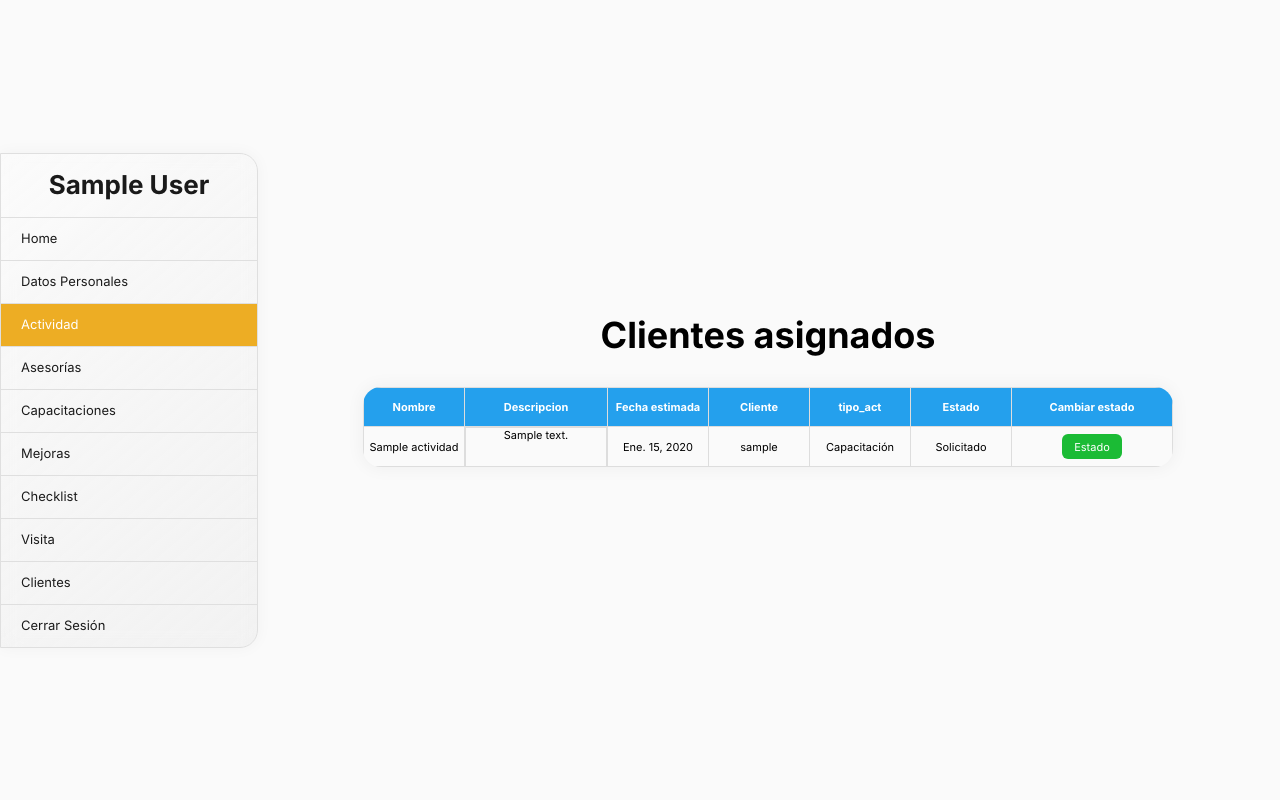
After one commit to maxquevedo/safelyWeb, a Django app: page /profesional/cliente/asignado/ in a window 1280 px wide. The commit adds this page. Run offline with Django 3.2, Linux system fonts and the light colour scheme; a user stored in the database is signed in; tables that the repository leaves empty hold one stand-in row (values such as "Sample post"); some libraries are stand-ins or nearby versions.

Commit message:
Vista cliente ligado con profesional

```diff
--- a/safely/app/forms.py
+++ b/safely/app/forms.py
@@ -276,9 +276,10 @@ class ActividadModForm(forms.ModelForm):
         fields = ['nombre', 'descripcion', 'fec_estimada', 'fec_ida' ]
 
 
-class ActualizarActividad(forms.Form):
+class ActualizarActividad(forms.ModelForm):
+    fec_estimada = forms.DateField()
     class Meta:
-        models = Actividad
+        model = Actividad
         fields = ['nombre','descripcion','tipo_act','fec_estimada','estado','id_cli','id_prof']
 
 
--- a/safely/profesional/urls.py
+++ b/safely/profesional/urls.py
@@ -34,5 +34,7 @@ urlpatterns = [
     path('profesional/visita/', vista_visita, name='vista_visita'),
     path('profesional/visita/crear', crear_visita, name='crear_visita'),
     path('profesional/visita/modificar/<int:id_visita>/', modificar_visita, name='modificar_visita'),
-    path('profesional/visita/ingresar/', ingresar_visita, name='ingresar_visita')
+    path('profesional/visita/ingresar/', ingresar_visita, name='ingresar_visita'),
+    path('profesional/cliente/asignado/', cliente_asignado, name='cliente_asignado'),
+
 ]
--- a/safely/profesional/views.py
+++ b/safely/profesional/views.py
@@ -11,6 +11,8 @@ from app.forms import *
 
 from django.views.generic.list import ListView
 from django.utils.decorators import method_decorator
+
+
 
 
 # Create your views here.
@@ -419,3 +421,24 @@ def ingresar_visita(request):
         else:
             data["form"] = formulario
     return render(request, 'profesional/visita/ingresar-visita.html',data)
+
+@login_required
+def cliente_asignado(request):
+    id_usuario = request.user.id
+
+    try:
+        pro = Profesional.objects.get(id_perfil=Perfil.objects.get(id_auth_user=id_usuario))
+        id_profesional = pro.id_prof
+        ACT = Actividad.objects.filter(id_prof=id_profesional)
+    except:
+        ACT = Actividad.objects.none()
+
+    page = request.GET.get('page', 1)
+    try:
+        paginator = Paginator(ACT, 5)
+        ACT = paginator.page(page)
+    except:
+        raise Http404
+    context = {'entity': ACT,
+                'paginator': paginator}
+    return render(request, 'profesional/clientes.html', context)
--- a/safely/templates/administrador/actividades/actividades_lista.html
+++ b/safely/templates/administrador/actividades/actividades_lista.html
@@ -57,10 +57,13 @@
                                 Asesoría
                                 {% elif entity.3 == '3' %}
                                 Visita
+                                {% elif entity.3 == '4' %}
+                                Asignado
                                 {% endif %}
                             </td>
 
                             <td>
+
                                 {% if entity.8 == '1' %}
                                 Solicitado
                                 {% elif entity.8 == '2' %}
@@ -80,9 +83,6 @@
                                 <a href="{% url 'actualizar_actividad' entity.0 %}" id="modificar">
                                     <div class = "modificar"><p>Modificar</p></div>
                                 </a>
-                                <a href="{% url 'estado_actividad' entity.0 %}" id="Estado">
-                                    <div class = "modificar"><p>Estado</p></div>
-                                </a>
                             </td>
                         </tr>
                         {% endfor %}
--- /dev/null
+++ b/safely/templates/profesional/clientes.html
@@ -0,0 +1,86 @@
+{% extends 'base.html' %}
+{% load static %}
+{% block tittle %}Profesional - Actividad{% endblock %}
+
+{% block body %}
+<div class="container-menu">
+    <div class="menu-vertical">
+        <ul>
+            <h2>{{user.get_full_name}}</h2>
+            <li><a href="{% url 'home-prof' %}">Home</a></li>
+            <li><a href="{% url 'datos-prof' %}">Datos Personales</a></li>
+            <li><a class="active-pro" href="{% url 'vista_actividad' %}">Actividad</a></li>
+            <li><a href="{% url 'lista_ase' %}">Asesorías</a></li>
+            <li><a href="{% url 'lista_capa' %}">Capacitaciones</a></li>
+            <li><a href="{% url 'vista_mejoras' %}">Mejoras</a></li>
+            <li><a href="{% url 'lista_ch' %}">Checklist</a></li>
+            <li><a href="{% url 'vista_visita' %}">Visita</a></li>
+            <li><a href="#">Clientes</a></li>
+            <li><a href="{% url 'logout' %}">Cerrar Sesión</a></li>
+        </ul>
+    </div>
+    <div class="info-perfiles">
+        <div class="container-lista">
+            <div class="lista">
+                <h2>Clientes asignados</h2>
+
+                <table class="table">
+                    <thead class="thead-dark">
+                        <tr>
+
+                            <th>Nombre</th>
+                            <th>Descripcion</th>
+                            <th>Fecha estimada</th>
+                            <th>Cliente</th>
+                            <th>tipo_act</th>
+                            <th>Estado </th>
+                            <th>Cambiar estado</th>
+                        </tr>
+                    </thead>
+                    <tbody>
+                        {% if entity %}
+                        {% for entity in entity %}
+                        <tr>
+                            <td>{{entity.nombre}}</td>
+                            <td class="desc-act"><p>{{entity.descripcion}}</p></td>
+                            <td>{{entity.fec_estimada}}</td>
+                            <td>{{entity.id_cli}}</td>
+                            <td>{% if entity.tipo_act == '1' %}
+                                Capacitación
+                                {% elif entity.tipo_act == '2' %}
+                                Asesoría
+                                {% elif entity.tipo_act == '3' %}
+                                Visita
+                                {% elif entity.tipo_act == '4' %}
+                                Asignado
+                                {% endif %}
+                            </td>
+                            <td>{% if entity.estado == '1' %}
+                                Solicitado
+                                {% elif entity.estado == '2' %}
+                                Pendiente
+                                {% elif entity.estado == '3' %}
+                                Realizado
+                                {% elif entity.estado == '4' %}
+                                Cancelado
+                                {% endif %}
+                            </td>
+
+                            <td class="table-action" >
+                                <a href="{% url 'estado_actividad' entity.id_actividad %}" id="Estado">
+                                    <div class = "modificar"><p>Estado</p></div>
+                                </a>
+                            </td>
+                        </tr>
+                        {% endfor %}
+                        {% endif %}
+                    </tbody>
+                </table>
+                <div class="num-pag">
+                    {% include 'paginator.html'%}
+                </div>
+            </div>
+        </div>
+    </div>
+</div>
+{% endblock %}
--- a/safely/templates/profesional/home-profesional.html
+++ b/safely/templates/profesional/home-profesional.html
@@ -17,7 +17,7 @@
             <li><a href="{% url 'vista_mejoras' %}">Mejoras</a></li>
             <li><a href="{% url 'lista_ch' %}">Checklist</a></li>
             <li><a href="{% url 'vista_visita' %}">Visita</a></li>
-            <li><a href="#">Clientes</a></li>
+            <li><a href="{% url 'cliente_asignado' %}">Clientes</a></li>
             <li><a href="{% url 'logout' %}">Cerrar Sesión</a></li>
         </ul>
 
```
Also changed, not shown: safely/app/views.py (+4 -3 lines), safely/templates/administrador/actividades/actualizar.html (+8 -4 lines), safely/templates/administrador/info_cliente/contrato.html (added).
